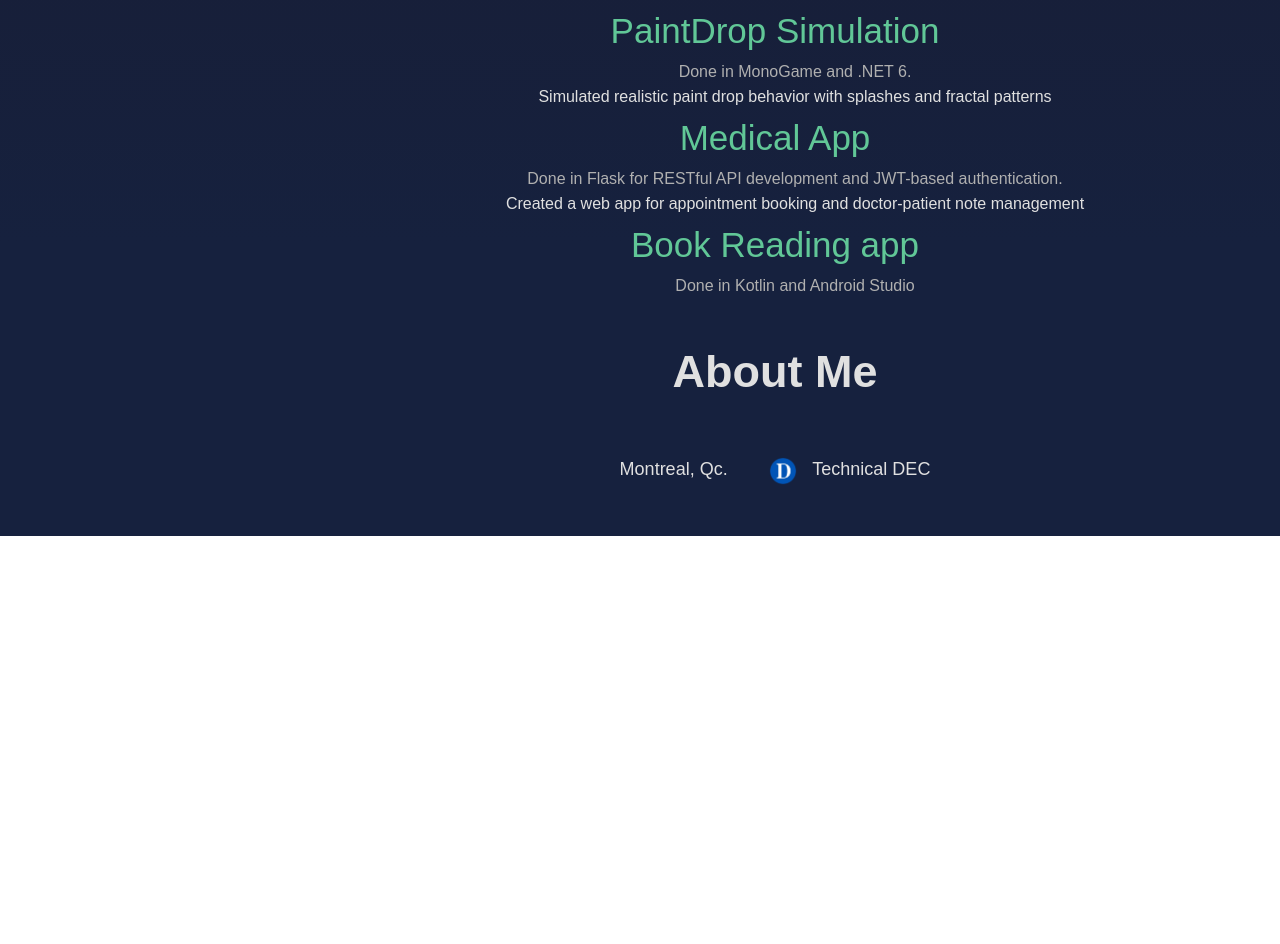
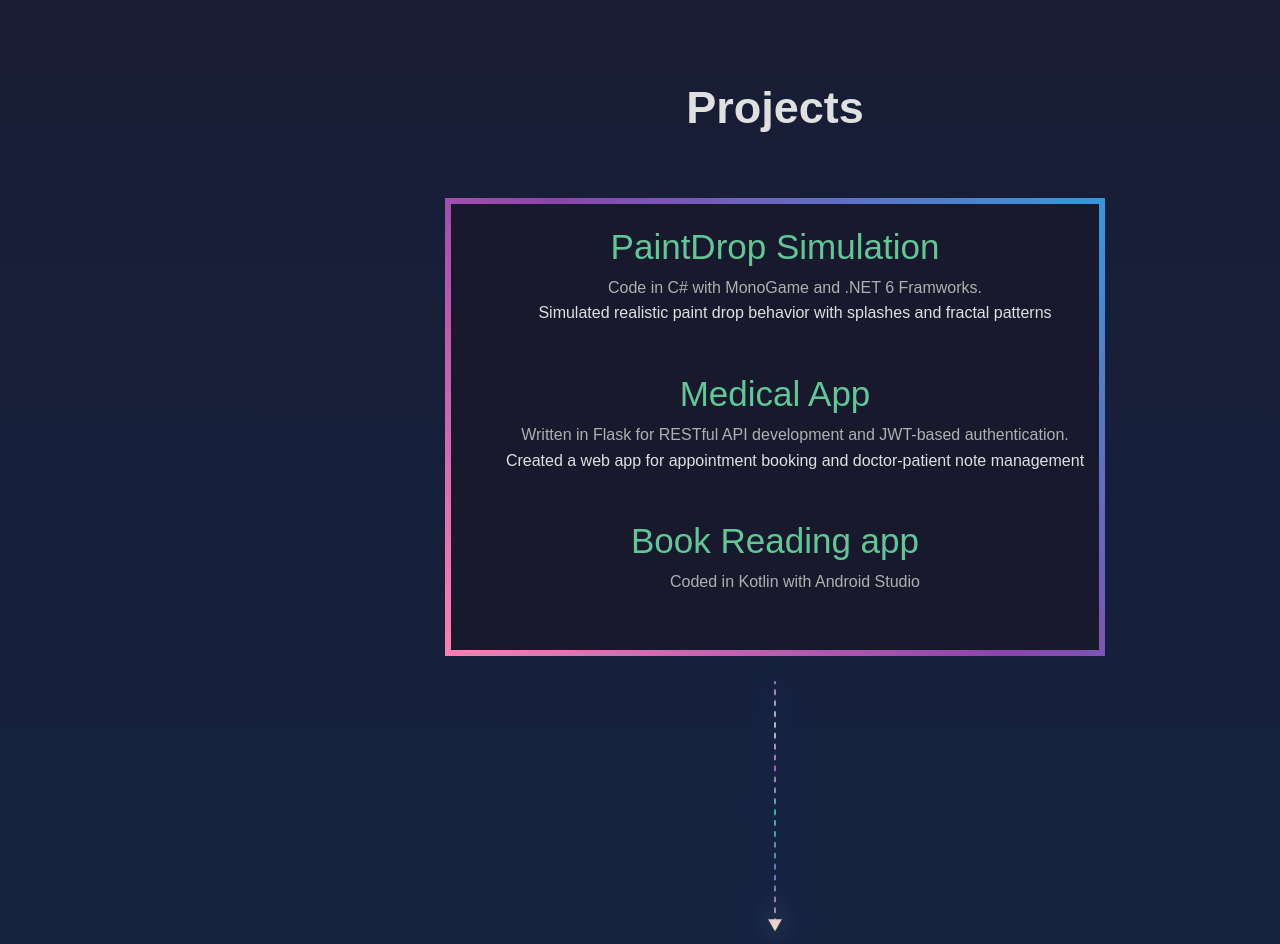
Before and after one commit to Nicholas2002p/Nicholas2002p.github.io, a plain HTML site: page index.html in a window 1280 px wide. Shown: the part 936-1880 px from the top of the page. Before the commit the page ends 1472 px from the top, so only its background shows below. Drawn offline with Linux system fonts and the light colour scheme.

Commit message:
add projects

```diff
--- a/index.html
+++ b/index.html
@@ -11,7 +11,6 @@
 
     <div class="navbar">
         <ul>
-            <li><a href="assets/Cv.pdf" target="_blank" >resume</a></li>
             <li><a href="https://www.linkedin.com/in/nicholas-pouliezos-3b9170248/" target="_blank" rel="noopener noreferrer"> <img src="assets/In-White-40.png" alt="linkedin" > </a></li>
             <li><a href="https://gitlab.com/Nickp99" target="_blank" rel="noopener noreferrer"> <img src="assets/gitlab.svg" alt="GitLab" > </a></li>
             <li><a href="https://github.com/Nicholas2002p" target="_blank" rel="noopener noreferrer"> <img src="assets/github-icon-2.svg" alt="GitHub"> </a></li>
@@ -26,38 +25,49 @@
         <p>I'm a Jr. Software Developer</p>
         <br>
         <br>
+        <br>
 
         <br>
 
         <p class="navlink"><span>Projects</span> & <span> About Me</span></p>
-        <img id="arrow" src="assets/image.svg" alt="arrow" >
+        <br>
+        <br>
+        <br>
+        <br>
+        <br>
+        <br>
+        <img class="arrow" src="assets/image.svg" alt="arrow" >
 
 
 
 
         <h2>Projects </h2>
-
         <dl>
             <dt>PaintDrop Simulation</dt>
             <dd>
-               <span class="tech"> Done in MonoGame and .NET 6.</span>
+
+               <span class="tech">  Code in C# with MonoGame and .NET 6 Framworks.</span>
                 <br>
                 Simulated realistic paint drop behavior with splashes and fractal patterns
             </dd>
 
             <dt>Medical App</dt>
             <dd>
-                <span class="tech"> Done in Flask for RESTful API development and JWT-based authentication.</span>
+                <span class="tech"> Written in Flask for RESTful API development and JWT-based authentication.</span>
                 <br>
                 Created a web app for appointment booking and doctor-patient note management
             </dd>
 
             <dt>Book Reading app</dt>
             <dd>
-                <span class="tech"> Done in Kotlin and Android Studio </span>
+                <span class="tech"> Coded in Kotlin with Android Studio </span>
 
             </dd>
         </dl>
+
+        <div class="scroll-down">
+            <img class="arrow" src="assets/DottedVerticalLine.svg" alt="arrow" >
+        </div>
 
         <h2> About Me </h2>
 
--- a/main.css
+++ b/main.css
@@ -140,10 +140,11 @@ html, body {
     vertical-align: middle;
     margin-right: 10px;
 }
-#arrow {
+.arrow {
     width: 200px;
     height: 250px;
     animation: glow 1.5s infinite alternate;
+    display: inline-block;
 }
 .content .navlink {
     font-size: 30px;
@@ -156,6 +157,20 @@ html, body {
 h2{
     font-size: 45px;
 }
+.scroll-down {
+    background-repeat: no-repeat;
+    animation: bounce 1.5s infinite;
+}
+
+  @keyframes bounce {
+    0%, 100% {
+      transform:  translateY(0);
+    }
+    50% {
+      transform:  translateY(10px);
+    }
+  }
+
 
 @keyframes glow {
     0% {
@@ -165,6 +180,9 @@ h2{
         filter: drop-shadow(0 0 15px rgb(68, 179, 231));
     }
 }
+dl{
+    display: block;
+}
 dt{
     font-size: 35px;
     color: #61c797;
@@ -172,6 +190,19 @@ dt{
 
 dd .tech{
     color: #b0b0b0;
+}
+dd {
+    padding-bottom: 40px;
+}
+.content dl {
+    border: 6px solid transparent;  /* Base border */
+    border-radius: 15px;  /* Rounded edges */
+    padding: 15px; /* Inner spacing */
+    position: relative; /* Needed for some border effects */
+    background-color: rgba(26, 26, 46, 0.95); /* Keeps original background */
+    display: inline-block;
+    /* Gradient border */
+    border-image: linear-gradient(45deg, #ff7eb3, #8e44ad, #3498db) 1;
 }
 
 
```
Also changed, not shown: assets/DottedVerticalLine.svg (added), assets/image.png (added), assets/neon-arrow.png (added), 1 other file.
